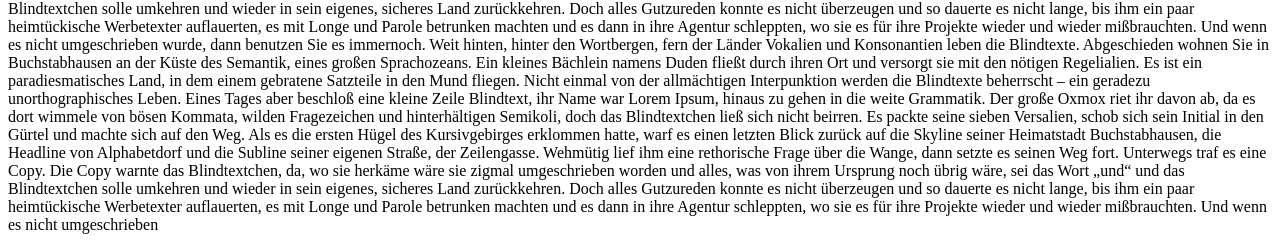
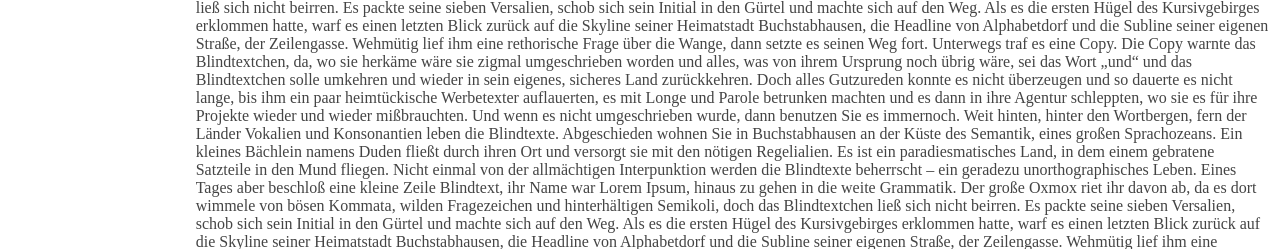
Before and after one commit to gluehloch/html-css-lab, a website built with webpack: page grid/index.html in a window 1280 px wide. Shown: the part 233-482 px from the top of the page. Built offline with nearby package versions, Linux system fonts and the light colour scheme; files whose address does not match are found by name.

Commit message:
Restored the css file.

```diff
--- /dev/null
+++ b/grid/style.css
@@ -0,0 +1,34 @@
+.main-layout {
+    /*
+    min-height: 100vh;
+    min-height: 100dvh;
+    */
+
+    display: grid;
+    grid-gap: 10px;
+    grid-template-columns: 1fr 5fr 1fr;
+    grid-template-areas:
+    "header  header  header"
+    "sidebar content content"
+    "footer  footer  footer";
+    background-color: #fff;
+    color: #444;
+}
+
+
+.sidebar {
+    grid-area: sidebar;
+}
+
+.content {
+    grid-area: content;
+    position: relative;
+}
+
+.header {
+    grid-area: header;
+}
+
+.footer {
+    grid-area: footer;
+}
```
Also changed, not shown: grid/index.html (+1 -1 lines).
